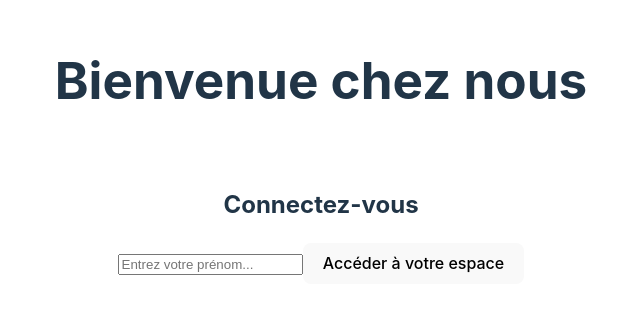
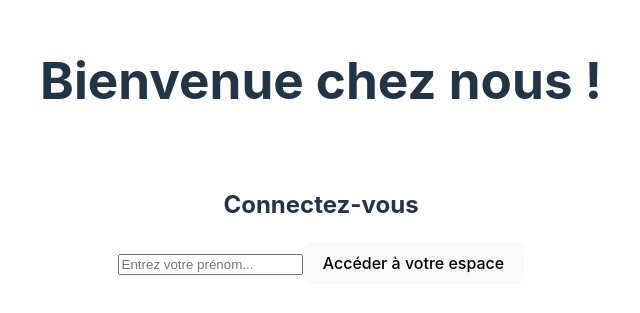
Before and after one commit to CarlMaillard/crazee-burger, a React (Vite) app: page / in a window 1280 px wide. Shown: the part 249-562 px from the top of the page, without its empty margins (319-959 px from the left). Built offline with nearby package versions, Linux system fonts and the light colour scheme.

Commit message:
✏️ F01: LOGIN > form > fix typo

```diff
--- a/src/components/pages/login/LoginForm.jsx
+++ b/src/components/pages/login/LoginForm.jsx
@@ -21,7 +21,7 @@ export default function LoginForm() {
         //affichage (render)
 
     <form action="submit" onSubmit={handleSubmit}>
-    <h1>Bienvenue chez nous</h1>
+    <h1>Bienvenue chez nous !</h1>
     <br />
     <h2>Connectez-vous </h2>
         <input value={inputValue}  type="text" placeholder='Entrez votre prénom...' onChange={handleChange} required/>
```
